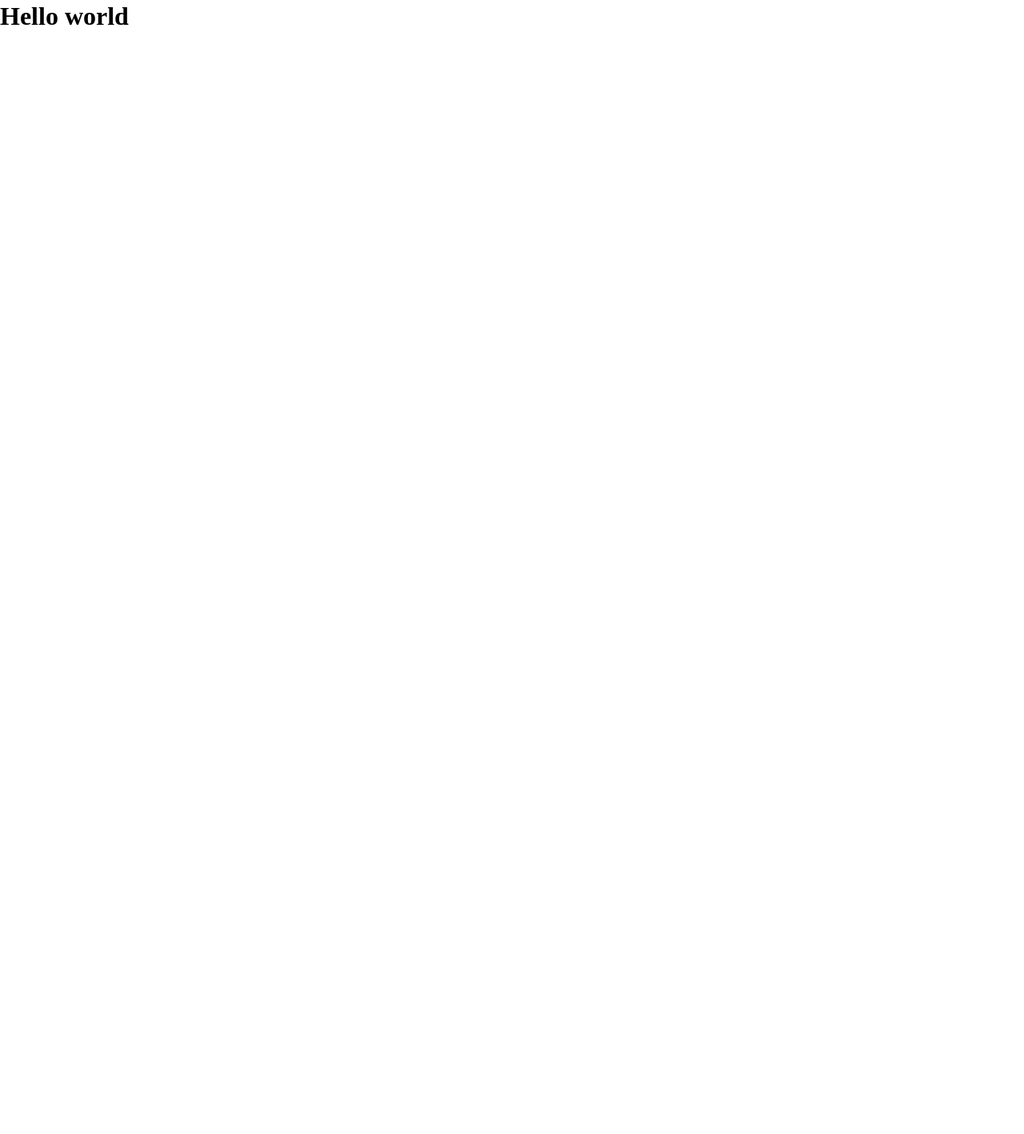
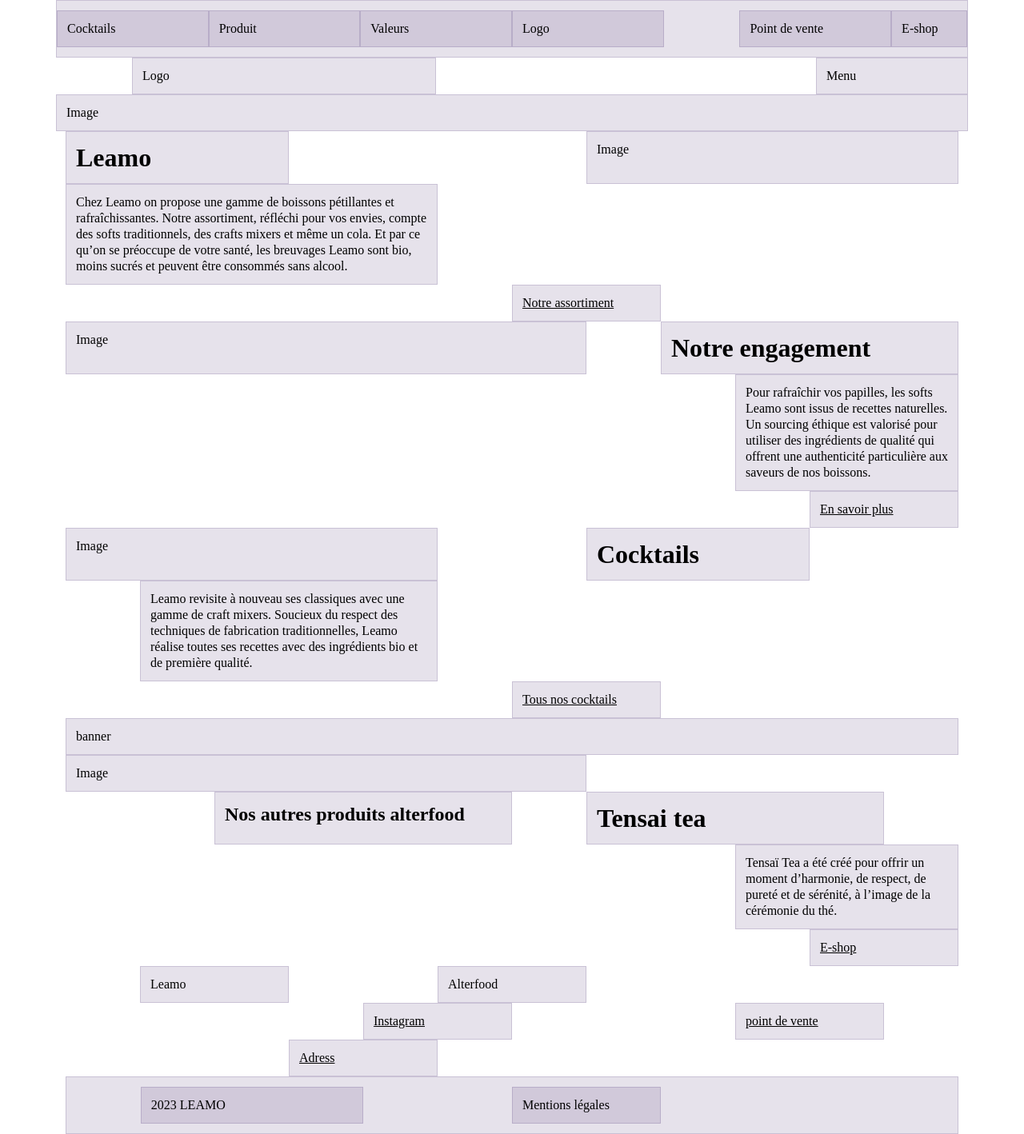
Before and after one commit to KhanicaMao/IMD21-MaoKhanica-examen-Leamo, a website built with Parcel: page src/index.html in a window 1280 px wide. Shown: the whole page at 80% size. Before the commit the page ends 800 px from the top, so only its background shows below. Built offline with nearby package versions, Linux system fonts and the light colour scheme.

Commit message:
Ajouter bootstrap

```diff
--- a/package.json
+++ b/package.json
@@ -15,7 +15,7 @@
   "license": "ISC",
   "homepage": "https://github.com/eikon-frontend/starterkit",
   "parcel-namer-rewrite": {
-    "developmentDisable" : true,
+    "developmentDisable": true,
     "rules": {
       "(.*)\\.(css)": "css/$1.$2",
       "(.*)\\.(js)": "js/$1.$2",
@@ -24,10 +24,14 @@
     }
   },
   "devDependencies": {
+    "@parcel/transformer-sass": "^2.6.2",
     "parcel": "^2.6.2",
     "parcel-namer-rewrite": "^2.0.0-rc.2",
     "posthtml-include": "^1.7.1",
     "rimraf": "^3.0.2",
     "sass": "^1.42.1"
+  },
+  "dependencies": {
+    "bootstrap": "^5.2.3"
   }
 }
--- a/src/index.html
+++ b/src/index.html
@@ -2,13 +2,121 @@
 <html>
   <head>
     <meta charset="utf-8" />
-    <title>eikon parcel starter</title>
+    <title>Leamo</title>
     <meta name="viewport" content="width=device-width, initial-scale=1.0" />
     <link rel="stylesheet" href="scss/main.scss" />
   </head>
   <body>
-    <h1>Hello world</h1>
-
+    <div class="container">
+      <div class="nav">
+        <div class="row">
+          <div class="col-12">
+            <div class="row">
+              <div class="col-2">Cocktails</div>
+              <div class="col-2">Produit</div>
+              <div class="col-2">Valeurs</div>
+              <div class="col-2">Logo</div>
+              <div class="col-2 offset-1">Point de vente</div>
+              <div class="col-1">E-shop</div>
+            </div>
+          </div>
+          <div class="col-4 offset-1">Logo</div>
+          <div class="col-2 offset-5">Menu</div>
+          <div class="col-12">Image</div>
+        </div>
+      </div>
+      <div class="container">
+        <div class="row">
+          <div class="col-6 col-lg-3"><h1>Leamo</h1></div>
+          <div class="col-8 col-lg-5 offset-4">Image</div>
+          <div class="col-12 col-lg-5">
+            <p>
+              Chez Leamo on propose une gamme de boissons pétillantes et
+              rafraîchissantes. Notre assortiment, réfléchi pour vos envies,
+              compte des softs traditionnels, des crafts mixers et même un cola.
+              Et par ce qu’on se préoccupe de votre santé, les breuvages Leamo
+              sont bio, moins sucrés et peuvent être consommés sans alcool.
+            </p>
+          </div>
+          <div class="col-4 col-lg-2 offset-lg-6">
+            <div class="boutton"><a href="">Notre assortiment</a></div>
+          </div>
+        </div>
+      </div>
+      <div class="container">
+        <div class="row">
+          <div class="col-12 col-lg-7">Image</div>
+          <div class="col-10 offset-1 col-lg-4"><h1>Notre engagement</h1></div>
+          <div class="col-10 offset-1 col-lg-3 offset-lg-9">
+            <p>
+              Pour rafraîchir vos papilles, les softs Leamo sont issus de
+              recettes naturelles. Un sourcing éthique est valorisé pour
+              utiliser des ingrédients de qualité qui offrent une authenticité
+              particulière aux saveurs de nos boissons.
+            </p>
+          </div>
+          <div class="col-4 offset-4 col-lg-2 offset-lg-10">
+            <div class="En savoir plus"><a href="">En savoir plus</a></div>
+          </div>
+        </div>
+      </div>
+      <div class="container">
+        <div class="row">
+          <div class="col-12 col-lg-5">Image</div>
+          <div class="col-8 offset-2 col-lg-3">
+            <h1>Cocktails</h1>
+          </div>
+          <div class="col-10 offset-1 col-lg-4">
+            <p>
+              Leamo revisite à nouveau ses classiques avec une gamme de craft
+              mixers. Soucieux du respect des techniques de fabrication
+              traditionnelles, Leamo réalise toutes ses recettes avec des
+              ingrédients bio et de première qualité.
+            </p>
+          </div>
+          <div class="col-6 offset-3 col-lg-2 offset-lg-6">
+            <div class="boutton"><a href="">Tous nos cocktails</a></div>
+          </div>
+          <div class="col-12">banner</div>
+          <div class="col-12 col-lg-7">Image</div>
+          <div class="col-8 offset-2 col-lg-4">
+            <h2>Nos autres produits alterfood</h2>
+          </div>
+          <div class="col-10 offset-1 col-lg-4"><h1>Tensai tea</h1></div>
+          <div class="col-10 offset-1 col-lg-3 offset-lg-9">
+            <p>
+              Tensaï Tea a été créé pour offrir un moment d’harmonie, de
+              respect, de pureté et de sérénité, à l’image de la cérémonie du
+              thé.
+            </p>
+          </div>
+          <div class="col-4 offset-4 col-lg-2 offset-lg-10">
+            <div class="boutton"><a href="">E-shop</a></div>
+          </div>
+        </div>
+      </div>
+      <div class="container">
+        <div class="row">
+          <div class="col-4 offset-1 col-lg-2"><p>Leamo</p></div>
+          <div class="col-4 offset-2 col-lg-2"><p>Alterfood</p></div>
+          <div class="col-4 offset-4 col-lg-2">
+            <a href=""><p>Instagram</p></a>
+          </div>
+          <div class="col-6 offset-3 col-lg-2">
+            <a href=""><p>point de vente</p></a>
+          </div>
+          <div class="col-6 offset-3 col-lg-2">
+            <a href=""><p>Adress</p></a>
+          </div>
+          <div class="col-12">
+            <div class="row">
+              <div class="col-6 col-lg-3 offset-lg-1"><p>2023 LEAMO</p></div>
+              <div class="col-4 offset-2 col-lg-2"><p>Mentions légales</p></div>
+            </div>
+          </div>
+        </div>
+      </div>
+    </div>
     <script src="js/main.js" type="module"></script>
   </body>
 </html>
--- a/src/scss/_base.scss
+++ b/src/scss/_base.scss
@@ -1,3 +1,4 @@
+@import "bootstrap/scss/bootstrap-grid";
 /* ====================================
 // css variables
 // ==================================== */
@@ -42,3 +43,14 @@
 /* ====================================
 // base rules
 // ==================================== */
+.row + .row {
+  margin-top: 16px;
+}
+
+.row > .col,
+.row > [class^="col-"] {
+  padding-top: 12px;
+  padding-bottom: 12px;
+  background-color: rgba(86, 61, 124, 0.15);
+  border: 1px solid rgba(86, 61, 124, 0.2);
+}
```
Also changed, not shown: 1 other file.
